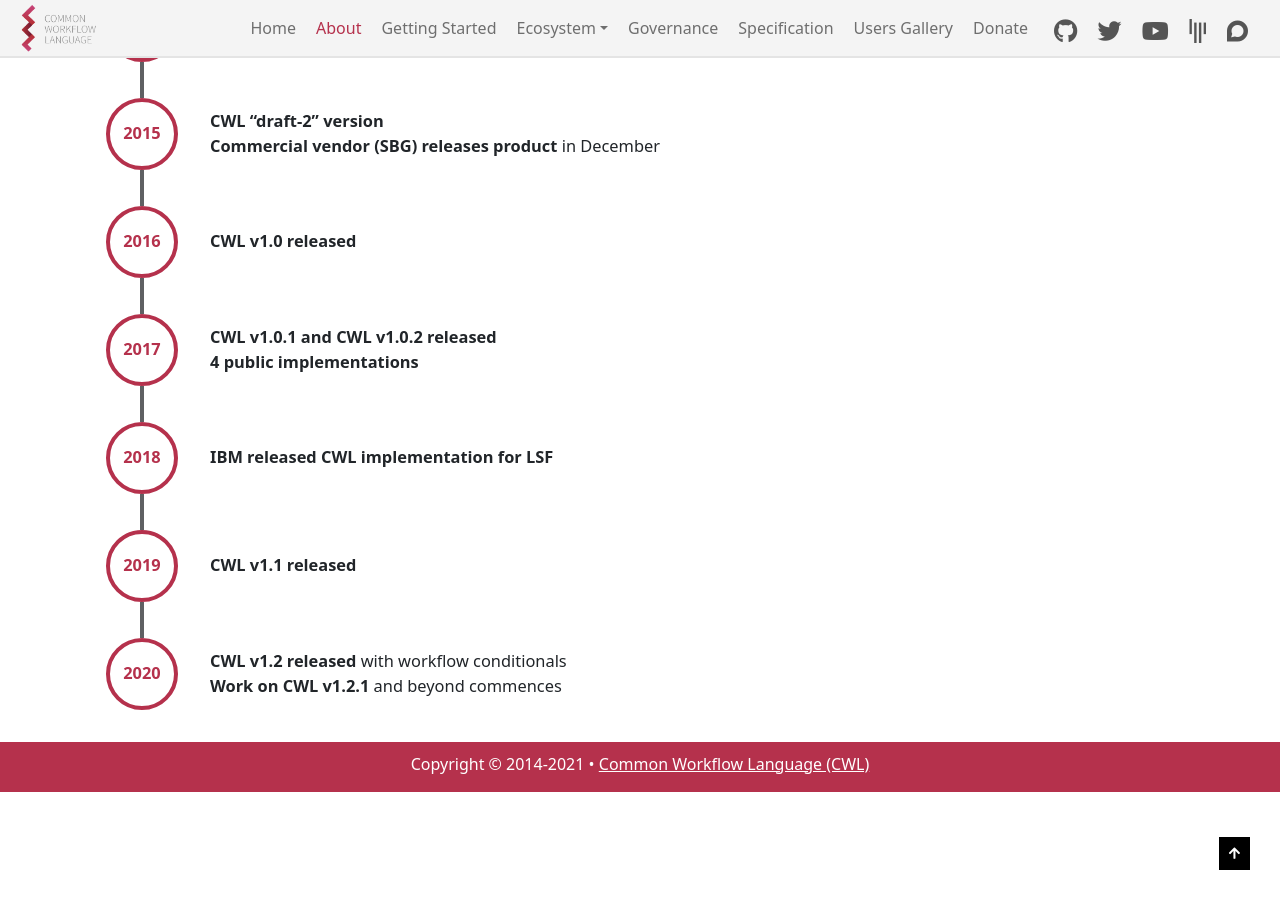
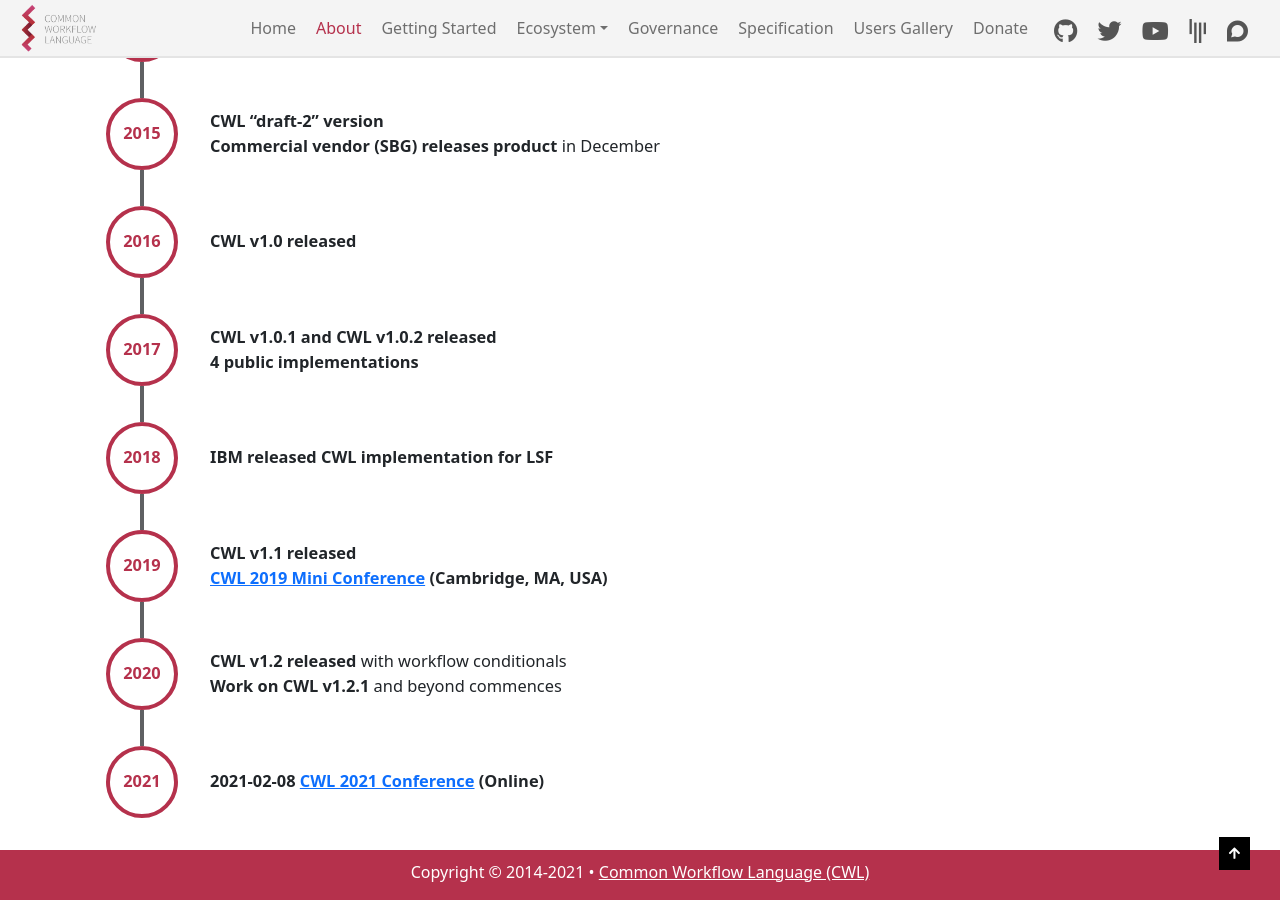
Before and after one commit to common-workflow-language/cwl-website, a Jekyll site: the page built from content/about.md, in a window 1280 px wide and 900 px high, scrolled down 992 px. Built offline with Jekyll 4.4.1, drawn with Linux system fonts in a browser that asks for light colours.

Commit message:
Add CWL conferences to Timeline, links hrefs to Community section

```diff
--- a/content/_data/timeline.yml
+++ b/content/_data/timeline.yml
@@ -12,6 +12,8 @@ timeline_events:
   - year: 2018
     event: IBM released CWL implementation for LSF
   - year: 2019
-    event: CWL v1.1 released
+    event: CWL v1.1 released<br><a href="https://www.meetup.com/Boston-Common-Workflow-Language-Meetup/events/264989366/">CWL 2019 Mini Conference</a> (Cambridge, MA, USA)
   - year: 2020
     event: "CWL v1.2 released <span class='no-bold'>with workflow conditionals</span><br>Work on CWL v1.2.1 <span class='no-bold'>and beyond commences</span>"
+  - year: 2021
+    event: 2021-02-08 <a href="https://cwl.discourse.group/c/cwlcon-2021/9">CWL 2021 Conference</a> (Online)
--- a/content/_includes/home/community.html
+++ b/content/_includes/home/community.html
@@ -6,7 +6,7 @@
 
 <figure class="float-right"><a href="https://open-stand.org/about-us/principles" class="open-stand"><picture><source srcset="https://github.com/common-workflow-language/cwl-website/raw/main/openstand-128x128-blue.webp" type="image/webp"><img src="{{ "/Common Workflow Language_files/openstand-128x128-blue.png" | absolute_url }}" alt="Open Stand badge - the modern paradigm for standards" width="128" height="128"></picture></a></figure>
 
-CWL is developed by a multi-vendor working group consisting of organizations and individuals aiming to enable scientists to share data analysis workflows. The CWL project is maintained on Github and we follow the Open-Stand.org principles for collaborative open standards development. Legally CWL is a member project of Software Freedom Conservancy and is formally managed by the elected CWL leadership team, however every-day project decisions are made by the CWL community which is open for participation by anyone.
+CWL is developed by a multi-vendor working group consisting of organizations and individuals aiming to enable scientists to share data analysis workflows. [The CWL project is maintained on Github](https://github.com/common-workflow-language/common-workflow-language) and we follow the [Open-Stand.org principles for collaborative open standards development](https://open-stand.org/about-us/principles/). Legally CWL is a member project of [Software Freedom Conservancy](https://sfconservancy.org/news/2018/apr/11/cwl-new-member-project/) and is formally managed by the elected [CWL leadership team](https://www.commonwl.org/#Leadership_Team), however every-day project decisions are made by the [CWL community](https://www.commonwl.org/#Support) which is open for participation by anyone.
 {% endcapture %}
 
   <div class="community-container">{{ community_content | markdownify }}</div>
```
